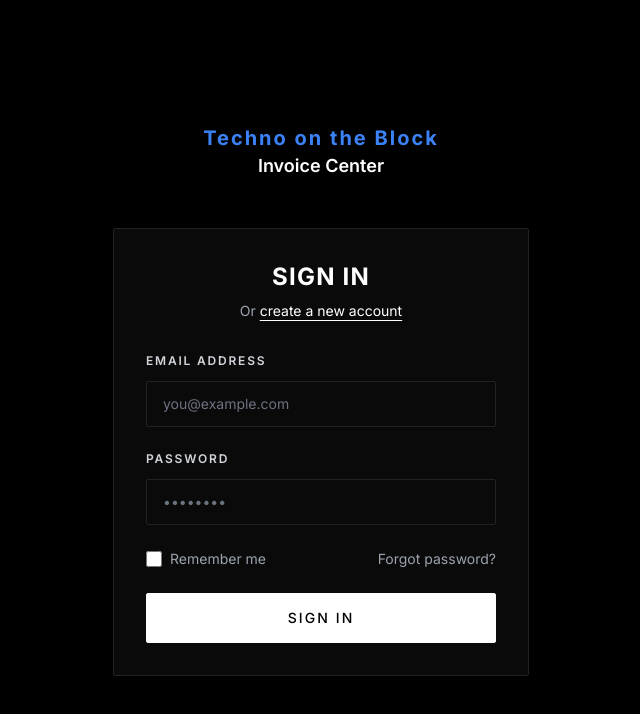
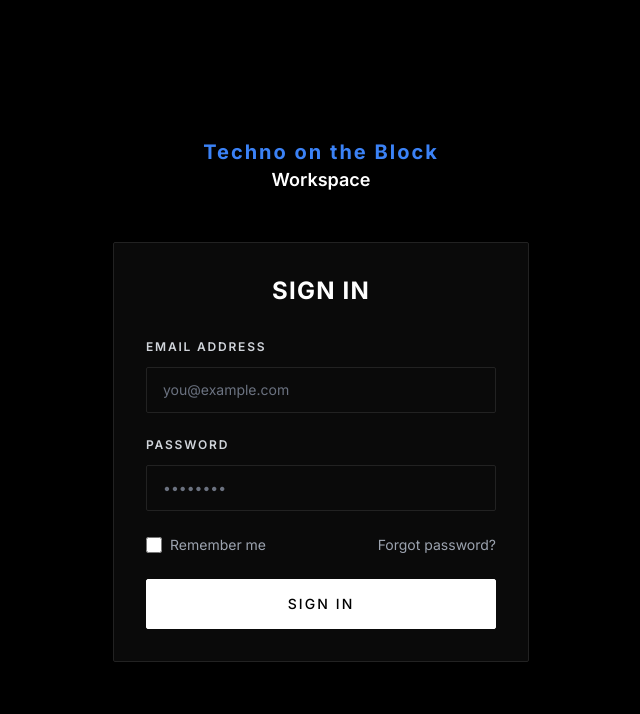
Before and after one commit to LucaLitt0810/Invoice-Techno-on-the-Block, a Next.js app: page /login in a window 1280 px wide. Shown: the top 714 px of the page, without its empty margins (319-959 px from the left). Built offline with nearby package versions, Linux system fonts and the light colour scheme; no server answers.

Commit message:
chore: rebrand Invoice Center to Workspace, remove account creation from login

```diff
--- a/app/(auth)/login/page.tsx
+++ b/app/(auth)/login/page.tsx
@@ -40,19 +40,13 @@ export default function LoginPage() {
       <div className="text-center mb-12">
         <Link href="/" className="block">
           <div className="text-xl font-bold tracking-wide" style={{ color: '#3b82f6' }}>Techno on the Block</div>
-          <div className="text-lg font-semibold text-white">Invoice Center</div>
+          <div className="text-lg font-semibold text-white">Workspace</div>
         </Link>
       </div>
 
       <div className="card p-8">
         <div className="text-center mb-8">
           <h2 className="text-2xl font-bold uppercase tracking-wider mb-2">Sign In</h2>
-          <p className="text-gray-400 text-sm">
-            Or{' '}
-            <Link href="/register" className="text-white hover:text-gray-300 underline underline-offset-4">
-              create a new account
-            </Link>
-          </p>
         </div>
 
         <form onSubmit={handleSubmit} className="space-y-6">
--- a/app/(auth)/register/page.tsx
+++ b/app/(auth)/register/page.tsx
@@ -54,7 +54,7 @@ export default function RegisterPage() {
       <div className="text-center mb-12">
         <Link href="/" className="block">
           <div className="text-xl font-bold tracking-wide" style={{ color: '#3b82f6' }}>Techno on the Block</div>
-          <div className="text-lg font-semibold text-white">Invoice Center</div>
+          <div className="text-lg font-semibold text-white">Workspace</div>
         </Link>
       </div>
 
--- a/app/(dashboard)/layout.tsx
+++ b/app/(dashboard)/layout.tsx
@@ -146,7 +146,7 @@ export default function DashboardLayout({
               <div className="flex-shrink-0 flex items-center px-6 mb-8">
                 <div className="text-lg font-bold tracking-wider leading-tight">
                   <div className="text-blue-500">Techno on the Block</div>
-                  <div className="text-white">Invoice Center</div>
+                  <div className="text-white">Workspace</div>
                 </div>
               </div>
               <nav className="px-4 space-y-1">
@@ -178,7 +178,7 @@ export default function DashboardLayout({
             <div className="flex items-center flex-shrink-0 px-6 mb-8">
               <Link href="/" className="text-lg font-bold tracking-wider leading-tight">
                 <div className="text-blue-500">Techno on the Block</div>
-                <div className="text-white">Invoice Center</div>
+                <div className="text-white">Workspace</div>
               </Link>
             </div>
             <nav className="flex-1 px-4 space-y-1">
--- a/app/api/contracts/[id]/pdf/route.ts
+++ b/app/api/contracts/[id]/pdf/route.ts
@@ -46,7 +46,7 @@ export async function GET(
 
     // Brand Header
     page1.drawText('Techno on the Block', { x: 50, y, size: 14, font: fontBold });
-    page1.drawText('Invoice Center', { x: 50, y: y - 15, size: 10, font });
+    page1.drawText('Workspace', { x: 50, y: y - 15, size: 10, font });
 
     // Contract Type (right) - align N to end at line (545)
     const typeLabel = getTypeLabel(contract.contract_type);
--- a/app/api/contracts/[id]/reject/route.ts
+++ b/app/api/contracts/[id]/reject/route.ts
@@ -42,7 +42,7 @@ export async function POST(
 
     // Brand Header (left)
     page.drawText('Techno on the Block', { x: 50, y, size: 14, font: fontBold });
-    page.drawText('Invoice Center', { x: 50, y: y - 15, size: 10, font });
+    page.drawText('Workspace', { x: 50, y: y - 15, size: 10, font });
 
     // Title (right) - BOOKING REJECTION
     const titleText = 'BOOKING REJECTION';
--- a/app/layout.tsx
+++ b/app/layout.tsx
@@ -6,7 +6,7 @@ import './globals.css';
 const inter = Inter({ subsets: ['latin'] });
 
 export const metadata: Metadata = {
-  title: 'Techno on the Block Invoice Center',
+  title: 'Techno on the Block Workspace',
   description: 'Create, manage, and send professional invoices. Track payments and export accounting data.',
 };
 
```
